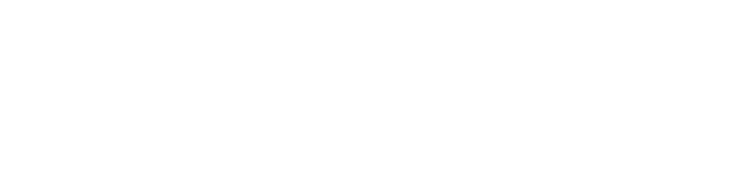
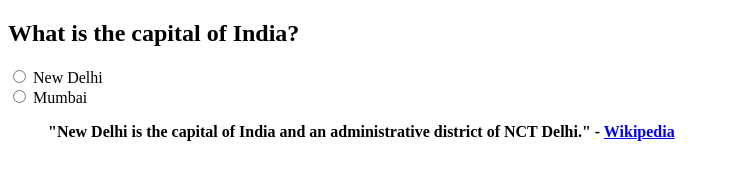
Before and after one commit to acciojob/trivia-Anurag-Bachheti, a website: page main.html in a window 1280 px wide. Shown: the whole page, without its empty margins (0-729 px from the left). Drawn offline with Linux system fonts and the light colour scheme.

Commit message:
created a submission

```diff
--- a/main.html
+++ b/main.html
@@ -1,16 +1,25 @@
 <!DOCTYPE html>
 
 <html>
-
 <head>
 	<link rel="stylesheet" href="styles.css">
+	 <title>Quiz Question</title>
 </head>
 
 <body>
-	<!-- the entire body must be written by student -->
-    <script type="text/javascript" src="./script.js">
+<div class="quiz-container">
+        <h2>What is the capital of India?</h2>
+        <div class="options">
+            <label><input type="radio" name="capital" value="New Delhi"> New Delhi</label><br>
+            <label><input type="radio" name="capital" value="Mumbai"> Mumbai</label>
+        </div>
+        <blockquote id="quote">
+            "New Delhi is the capital of India and an administrative district of NCT Delhi." - <a href="https://en.wikipedia.org/wiki/New_Delhi" target="_blank">Wikipedia</a>
+        </blockquote>
+</div>
+
+<script type="text/javascript" src="./script.js">
 </script>
 
 </body>
-
 </html>
--- a/styles.css
+++ b/styles.css
@@ -1,2 +1,8 @@
-
-/* Your CSS Code here. */
+#quote{
+	Max-width: Around 600px;
+	Margin: Approximately 10px;
+	Padding: Around 15px;
+	Border-left: 8px solid and in green color;
+	Background-color: Close to #f8fffe;
+	Font-weight: Bold;
+}
```
